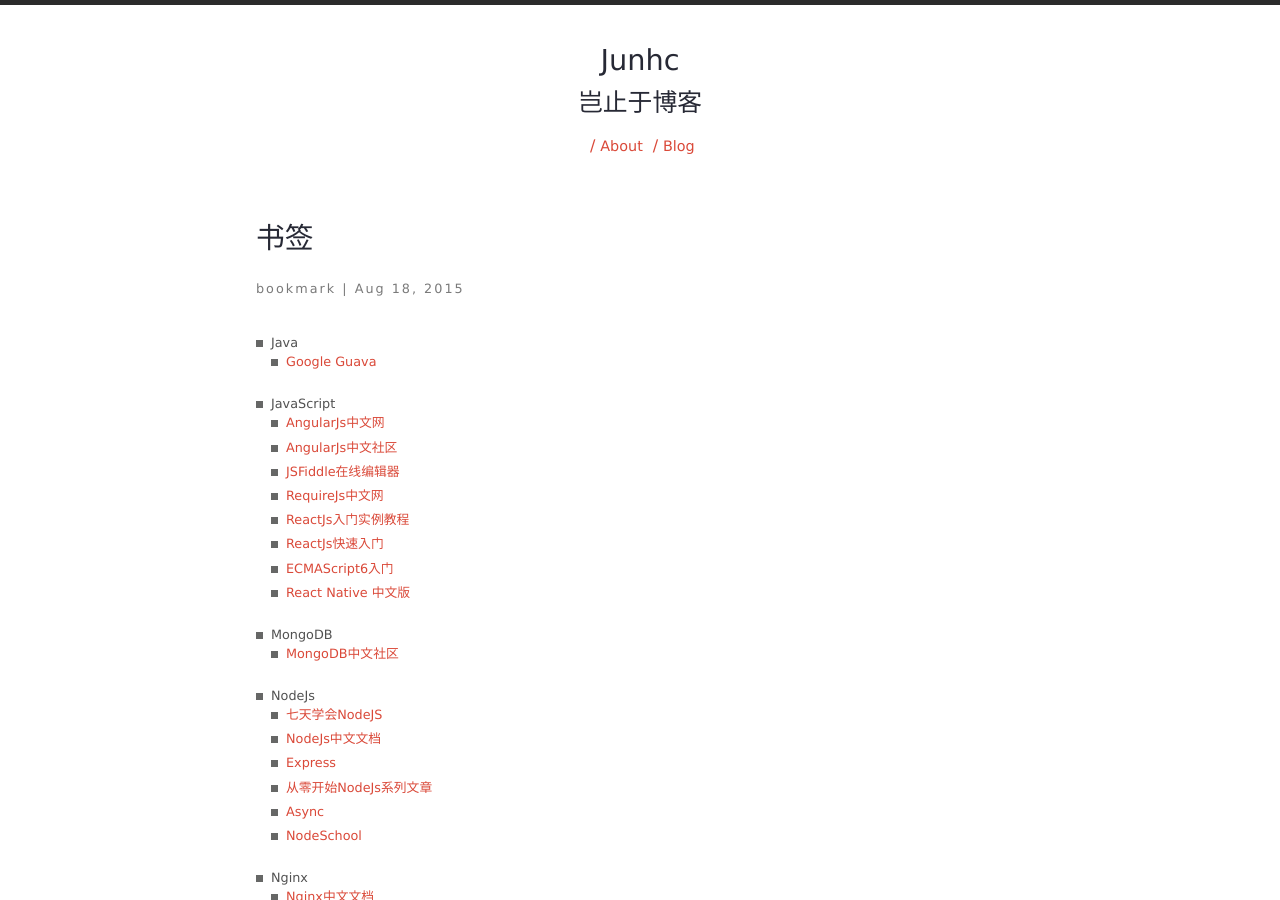
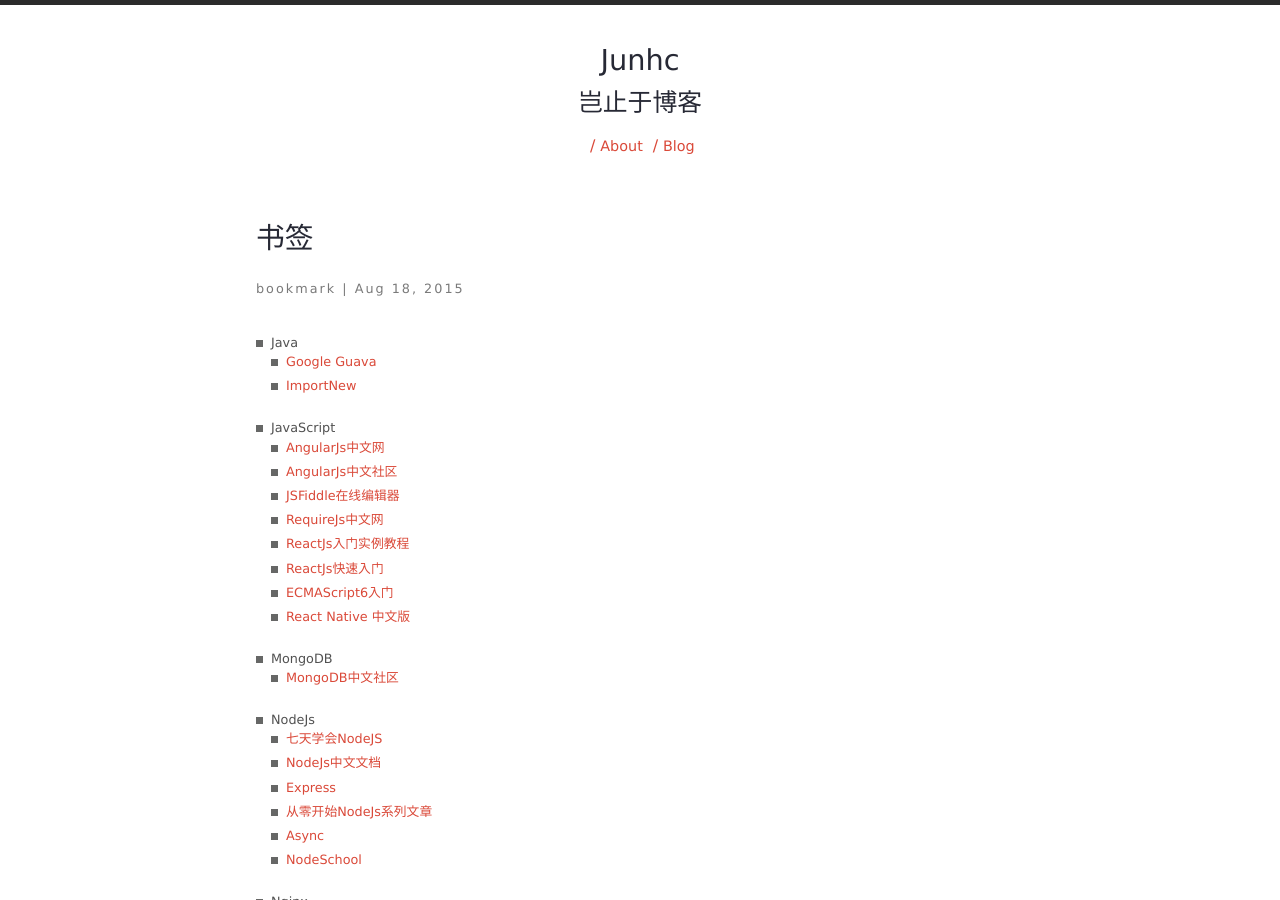
Before and after one commit to junhc/junhc.github.io, a Jekyll site: the page built from _posts/2015-08-18-bookmark.md, in a window 1280 px wide and 900 px high. Built offline with Jekyll 4.4.1, drawn with Linux system fonts in a browser that asks for light colours; Markdown is read by kramdown in place of the engine named in the settings; comment, search, counter and statistics services are not loaded.

Commit message:
Update 2015-08-18-bookmark.md

```diff
--- a/_posts/2015-08-18-bookmark.md
+++ b/_posts/2015-08-18-bookmark.md
@@ -10,6 +10,7 @@
 
 * Java
   * [Google Guava](http://ifeve.com/google-guava/)
+  * [ImportNew](http://www.importnew.com/)
 * JavaScript
   * [AngularJs中文网](http://www.apjs.net/)
   * [AngularJs中文社区](http://angularjs.cn/T006)
```
